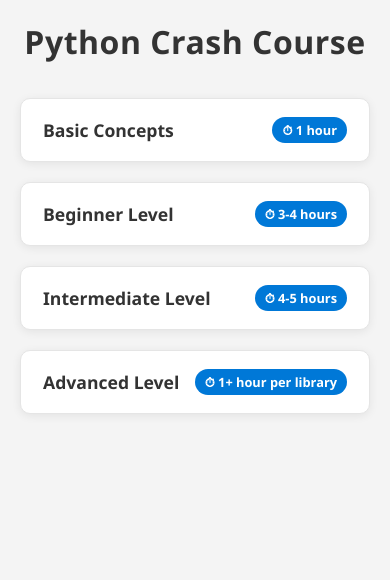
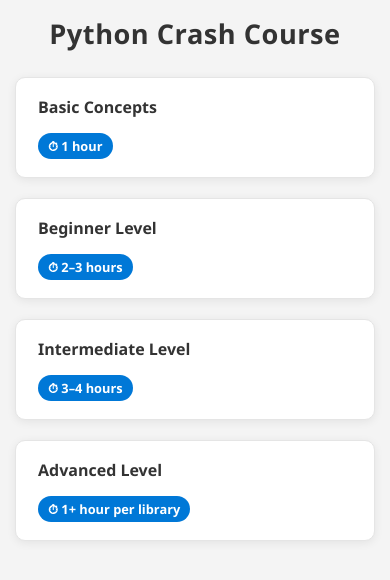
Before and after one commit to RezenBoy/curriculum, a plain HTML site: page python.html in a window 390 px wide. Drawn offline with Linux system fonts and the light colour scheme.

Commit message:
Update HTML structure and responsive styles

```diff
--- a/python.html
+++ b/python.html
@@ -2,7 +2,8 @@
 <html lang="en">
 
 <head>
-  <meta charset="UTF-8">
+  <meta charset="UTF-8" />
+  <meta name="viewport" content="width=device-width, initial-scale=1.0" />
   <title>Python Crash Course</title>
   <style>
     :root {
@@ -69,6 +70,8 @@
       justify-content: space-between;
       align-items: center;
       list-style: none;
+      gap: 10px;
+      flex-wrap: wrap;
     }
 
     summary:hover {
@@ -128,13 +131,51 @@
       margin-bottom: 3px;
     }
 
-    @media (max-width: 600px) {
+    /* 📱 Mobile Responsive Styles */
+    @media (max-width: 768px) {
+      body {
+        padding: 15px;
+      }
+
       h1 {
         font-size: 2rem;
+        margin-bottom: 25px;
       }
 
       summary {
         font-size: 1.1rem;
+        flex-direction: column;
+        align-items: flex-start;
+      }
+
+      .time {
+        margin-top: 5px;
+      }
+
+      .topics {
+        grid-template-columns: 1fr;
+      }
+
+      .topic {
+        padding: 12px;
+      }
+
+      .topic-title {
+        font-size: 1rem;
+      }
+
+      .subtopics-list {
+        font-size: 0.9rem;
+      }
+    }
+
+    @media (max-width: 400px) {
+      h1 {
+        font-size: 1.7rem;
+      }
+
+      summary {
+        font-size: 1rem;
       }
     }
   </style>
@@ -142,7 +183,7 @@
 
 <body>
 
-  <h1> Python Crash Course</h1>
+  <h1>Python Crash Course</h1>
 
   <div class="roadmap">
 
@@ -195,7 +236,7 @@
 
     <!-- BEGINNER -->
     <details>
-      <summary>Beginner Level <span class="time">⏱ 3-4 hours</span></summary>
+      <summary>Beginner Level <span class="time">⏱ 2–3 hours</span></summary>
       <div class="topics">
         <div class="topic">
           <div class="topic-title">Conditional Statements</div>
@@ -245,7 +286,7 @@
 
     <!-- INTERMEDIATE -->
     <details>
-      <summary>Intermediate Level <span class="time">⏱ 4-5 hours</span></summary>
+      <summary>Intermediate Level <span class="time">⏱ 3–4 hours</span></summary>
       <div class="topics">
         <div class="topic">
           <div class="topic-title">Functions</div>
```
